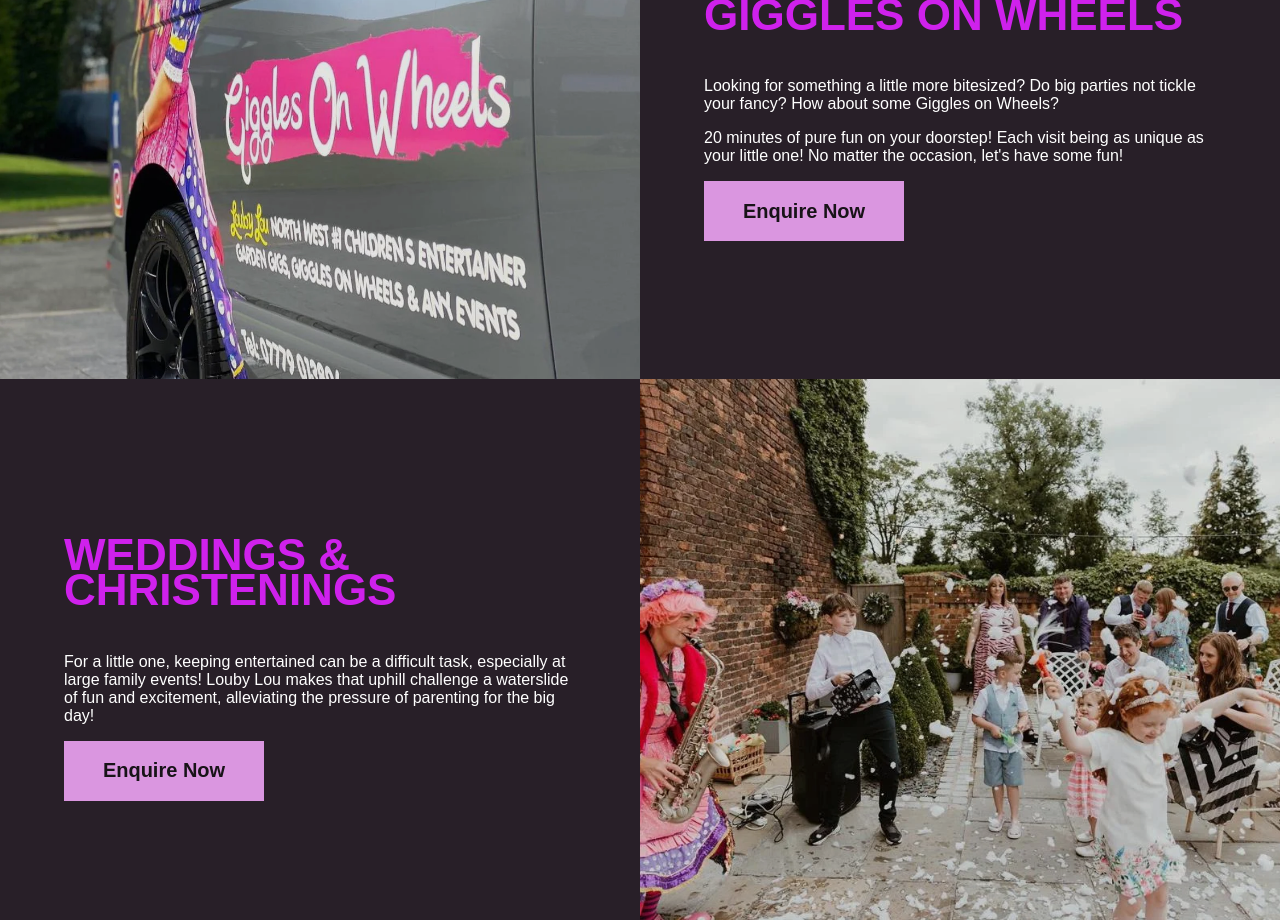
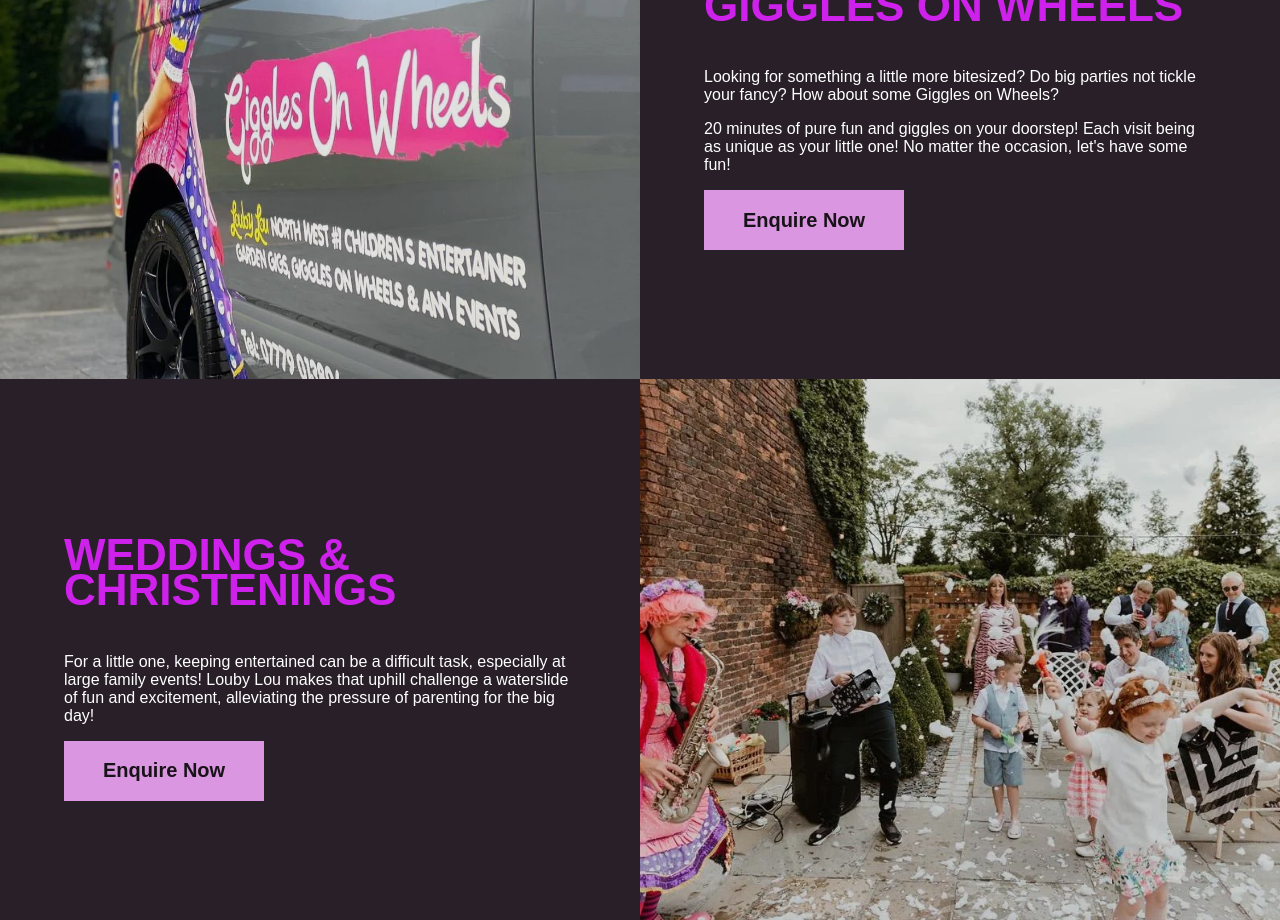
Before and after one commit to fuglyuckDev/louby-lou-new, a Next.js app: page /services in a window 1280 px wide. Shown: the part 1200-2120 px from the top of the page. Built offline with nearby package versions, Linux system fonts and the light colour scheme.

Commit message:
Update services.js
Pushing for fun

```diff
--- a/pages/services.js
+++ b/pages/services.js
@@ -27,7 +27,7 @@ const services = () => {
       name: "Giggles on Wheels",
       desc: [
         "Looking for something a little more bitesized? Do big parties not tickle your fancy? How about some Giggles on Wheels?",
-        " 20 minutes of pure fun on your doorstep! Each visit being as unique as your little one! No matter the occasion, let's have some fun!",
+        " 20 minutes of pure fun and giggles on your doorstep! Each visit being as unique as your little one! No matter the occasion, let's have some fun!",
       ],
       image: "/images/pictures/services_giggles_on_wheels.webp",
     },
```
